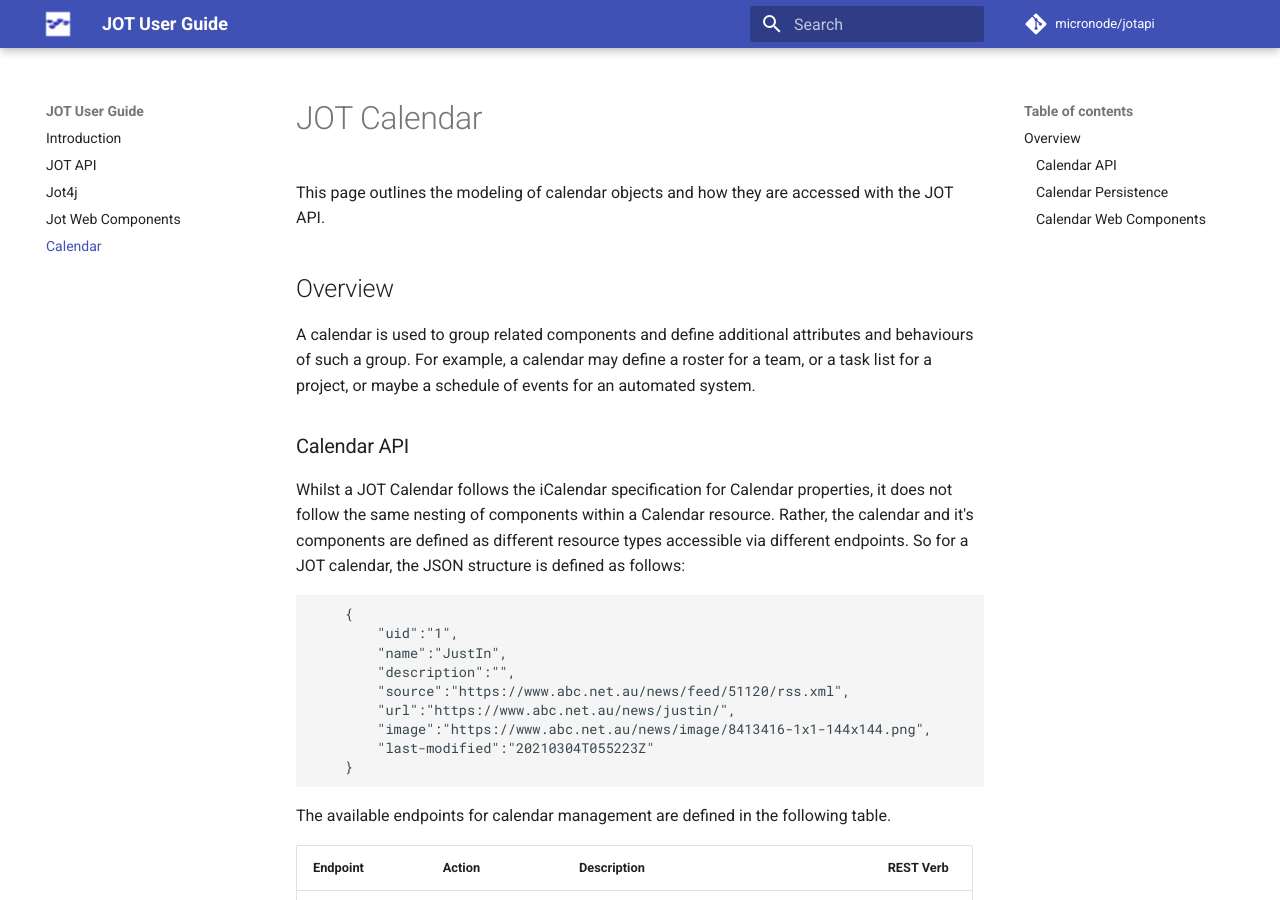
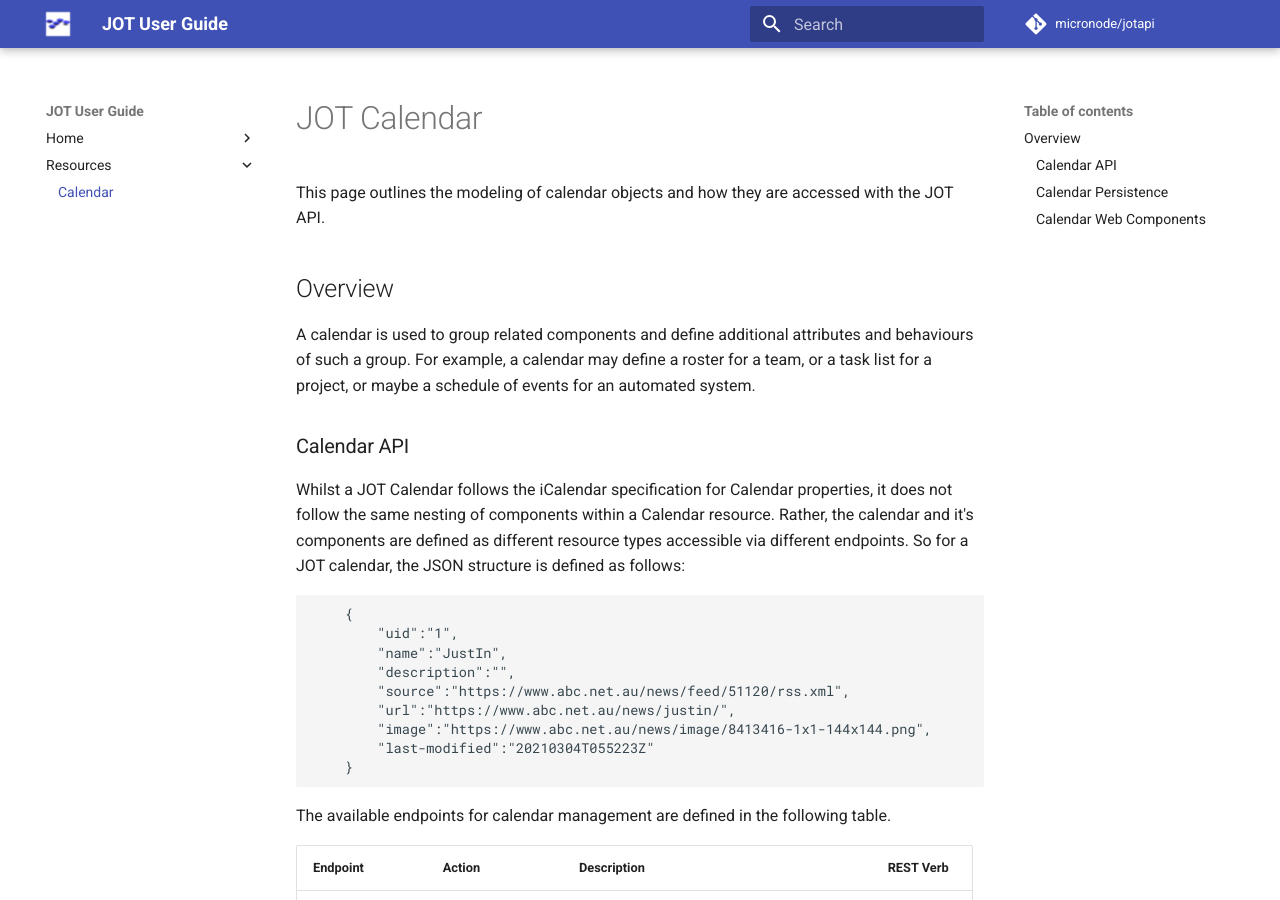
Before and after one commit to micronode/jot-user-guide, an MkDocs documentation site: the page built from docs/resources/calendar.md, in a window 1280 px wide and 900 px high. Built offline with MkDocs 1.6.1 and Material for MkDocs 9.7.7, drawn with Linux system fonts in a browser that asks for light colours; comment, search, counter and statistics services are not loaded.

Commit message:
Added calendar docs

```diff
--- a/mkdocs.yml
+++ b/mkdocs.yml
@@ -19,8 +19,10 @@
     - icon: fontawesome/brands/twitter
       link: https://twitter.com/micronode
 nav:
-  - Introduction: index.md
-  - JOT API: jotapi.md
-  - Jot4j: jot4j.md
-  - Jot Web Components: jwc.md
-  - Calendar: calendar.md
+  - Home:
+    - Introduction: index.md
+    - JOT API: jotapi.md
+    - Jot4j: jot4j.md
+    - Jot Web Components: jwc.md
+  - Resources:
+    - Calendar: resources/calendar.md
```
Also changed, not shown: docs/resources/calendar.md (renamed from docs/calendar.md).
